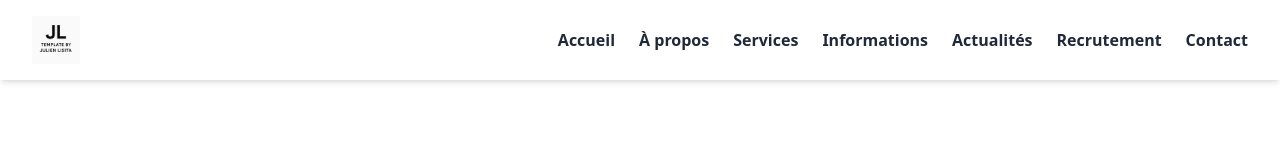
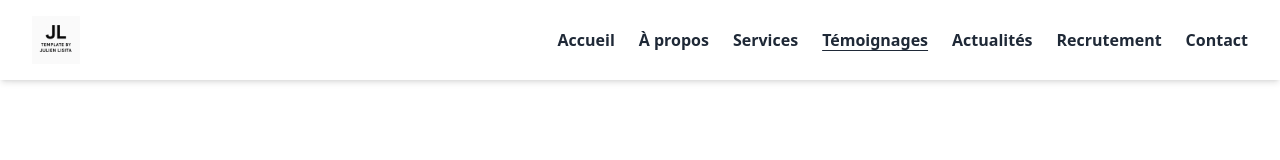
Before and after one commit to julienlisita/nextjs-ts-tailwind-template, a Next.js app: page /testimonials in a window 1280 px wide. Shown: the top 160 px of the page. Built offline with nearby package versions, Linux system fonts and the light colour scheme.

Commit message:
refactor(pages): remove Information page and update Header navigation

```diff
--- a/src/app/information/page.tsx
+++ /dev/null
@@ -1,16 +0,0 @@
-// src/app/information/page.tsx
-
-import Information from '@/components/pages/Information';
-
-export const metadata = {
-  title: 'Informations',
-  description:
-    'Découvrez des informations utiles sur les droits, aides et dispositifs liés aux services de notre activité.',
-  alternates: {
-    canonical: 'https://www.exemple.com/information',
-  },
-};
-
-export default function InformationPage() {
-  return <Information />;
-}
--- a/src/components/layout/Header.tsx
+++ b/src/components/layout/Header.tsx
@@ -13,7 +13,7 @@ const NAV_ITEMS = [
   { href: '/', label: 'Accueil' },
   { href: '/about', label: 'À propos' },
   { href: '/services', label: 'Services' },
-  { href: '/information', label: 'Informations' },
+  { href: '/testimonials', label: 'Témoignages' },
   { href: '/news', label: 'Actualités' },
   { href: '/recruitment', label: 'Recrutement' },
   { href: '/contact', label: 'Contact' },
--- a/src/components/pages/Information.tsx
+++ /dev/null
@@ -1,19 +0,0 @@
-// src/components/pages/Information.tsx
-
-import PageTitle from '@/components/ui/PageTitle';
-import Cta from '../ui/Cta';
-
-export default function Information() {
-  return (
-    <div className="pt-8 sm:pt-10 md:pt-14 lg:pt-20">
-      <PageTitle>Informations</PageTitle>
-      <Cta
-        title="Titre du CTA"
-        description="Description du CTA"
-        align="left"
-        primaryLabel="Nous contacter"
-        primaryHref="/contact"
-      />
-    </div>
-  );
-}
```
